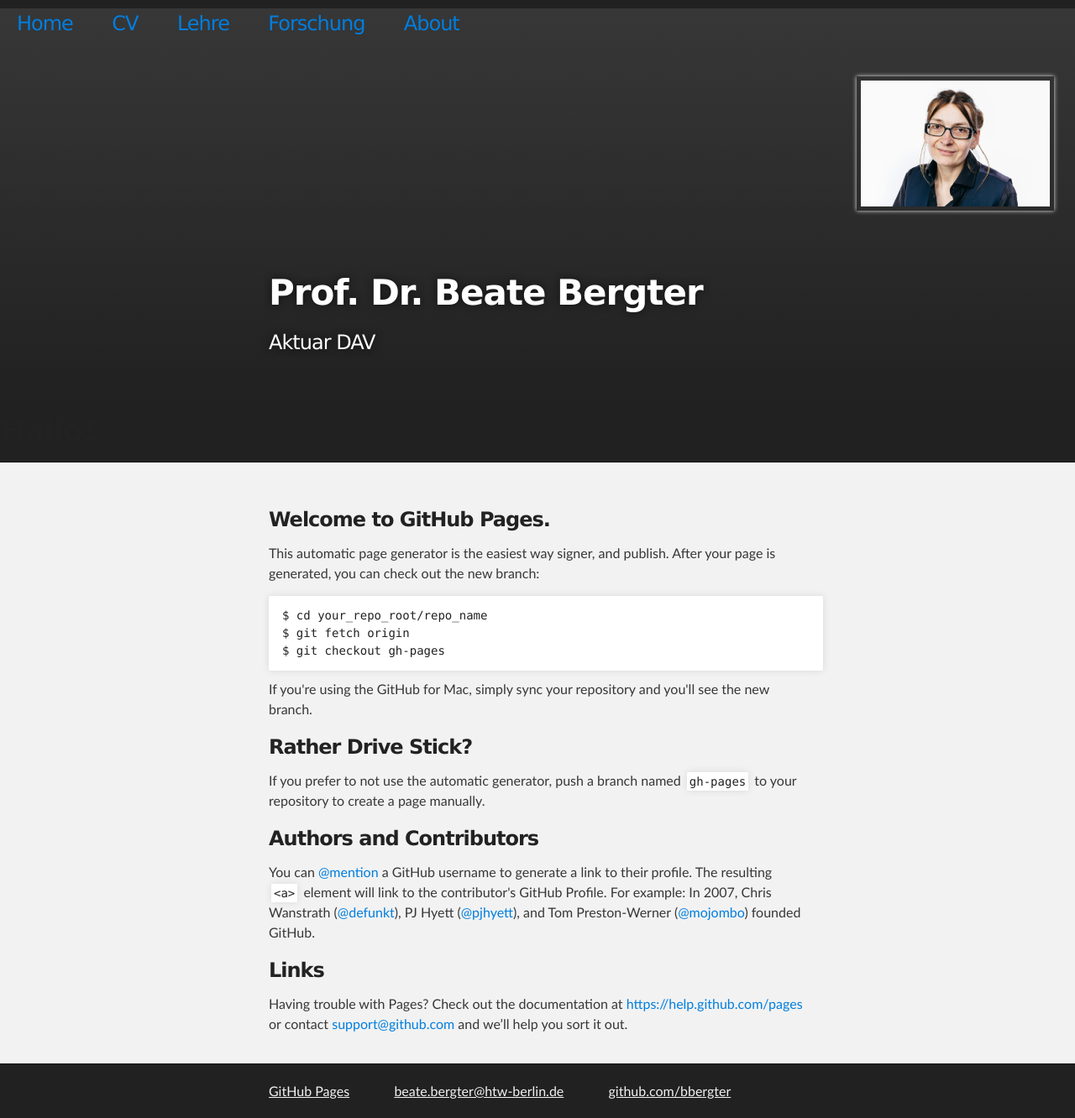
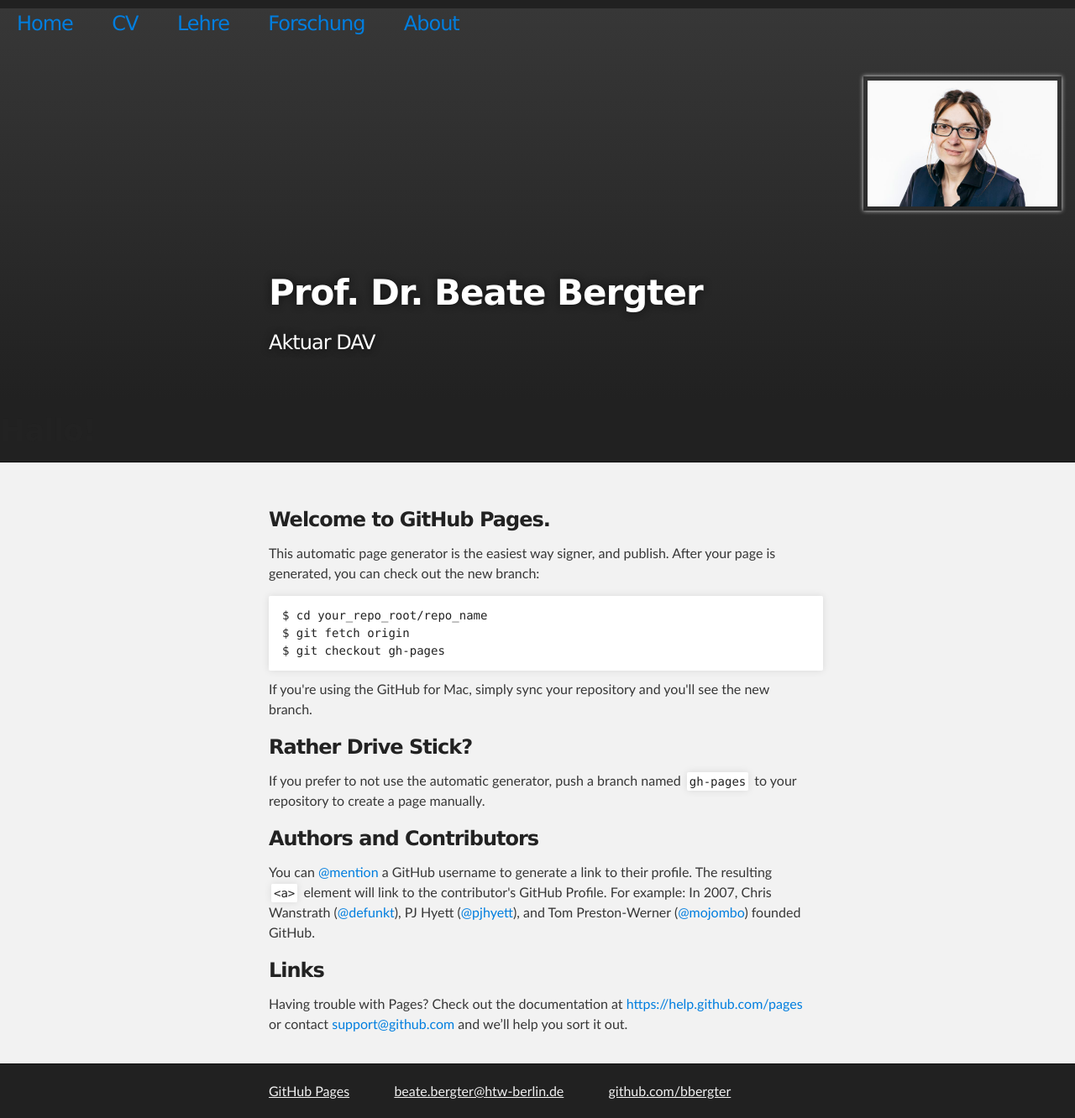
Before and after one commit to bbergter/bbergter, a Jekyll site: the page index.html, which Jekyll copies as it is, in a window 1280 px wide. Shown: the whole page at 84% size. Built offline with Jekyll 4.4.1, drawn with Linux system fonts in a browser that asks for light colours.

Commit message:
Update index.html

```diff
--- a/index.html
+++ b/index.html
@@ -37,7 +37,7 @@
        	</nav> </h2>
 
 <div align="right">
-<img alt="moi" src="moi.jpg" height="150" width=auto>  &nbsp &nbsp &nbsp<br></div>
+<img alt="moi" src="moi.jpg" height="150" width=auto>  &nbsp &nbsp</div>
         <header class="inner">
 
 
```
